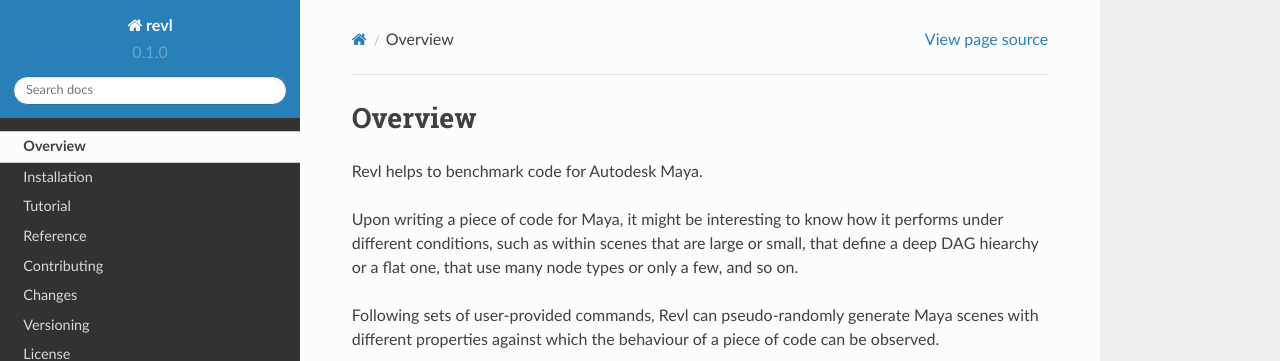
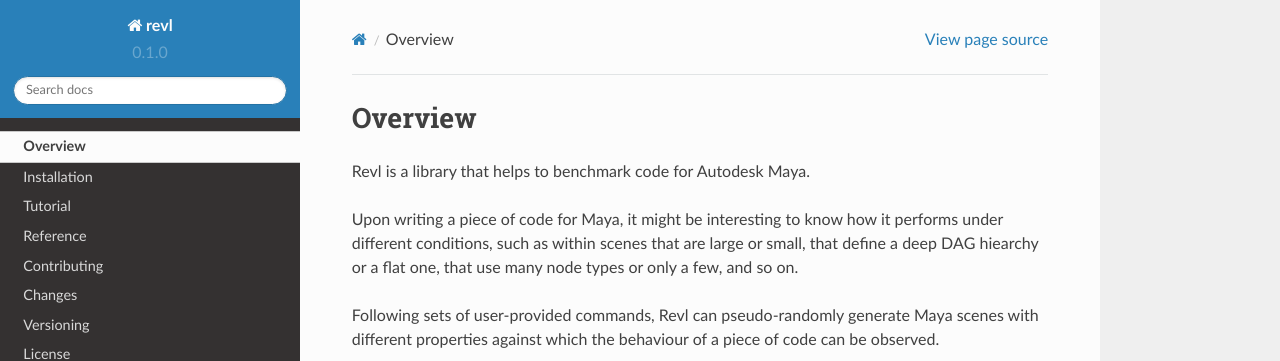
Before and after one commit to christophercrouzet/revl, a Sphinx documentation site: the page built from doc/overview.rst, in a window 1280 px wide. Shown: the top 361 px of the page. Built offline with Sphinx 7.4.7 and the Read the Docs theme 2.0.0, drawn with Linux system fonts in a browser that asks for light colours.

Commit message:
Reword the description header
This is just to make it consistent with other libraries.

```diff
--- a/README.rst
+++ b/README.rst
@@ -14,7 +14,7 @@ Revl
    :alt: License
 
 
-Revl helps to benchmark code for Autodesk Maya.
+Revl is a library that helps to benchmark code for Autodesk Maya.
 
 Upon writing a piece of code for Maya, it might be interesting to know how it
 performs under different conditions, such as within scenes that are large or
--- a/doc/overview.rst
+++ b/doc/overview.rst
@@ -5,7 +5,7 @@
 Overview
 ========
 
-Revl helps to benchmark code for Autodesk Maya.
+Revl is a library that helps to benchmark code for Autodesk Maya.
 
 Upon writing a piece of code for Maya, it might be interesting to know how it
 performs under different conditions, such as within scenes that are large or
```
